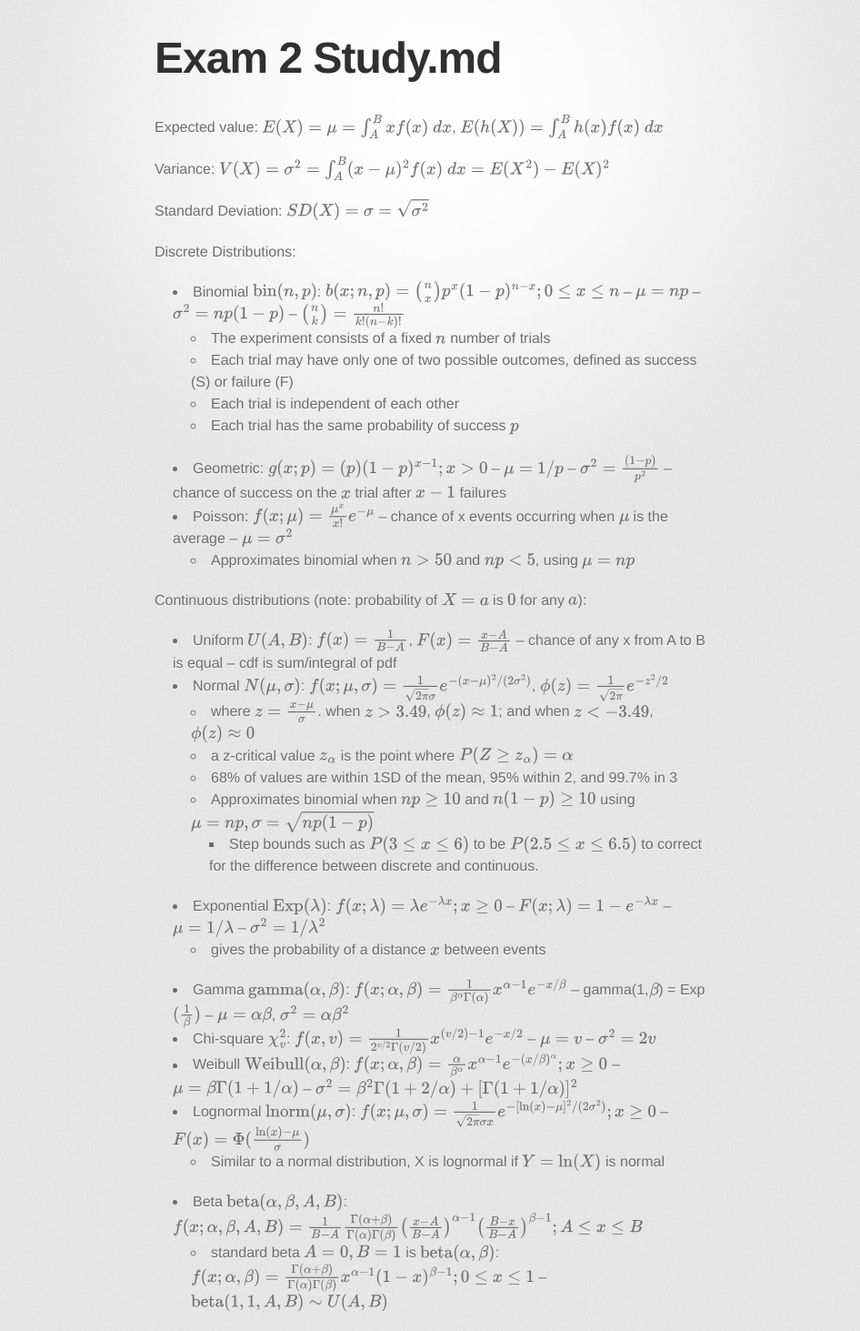
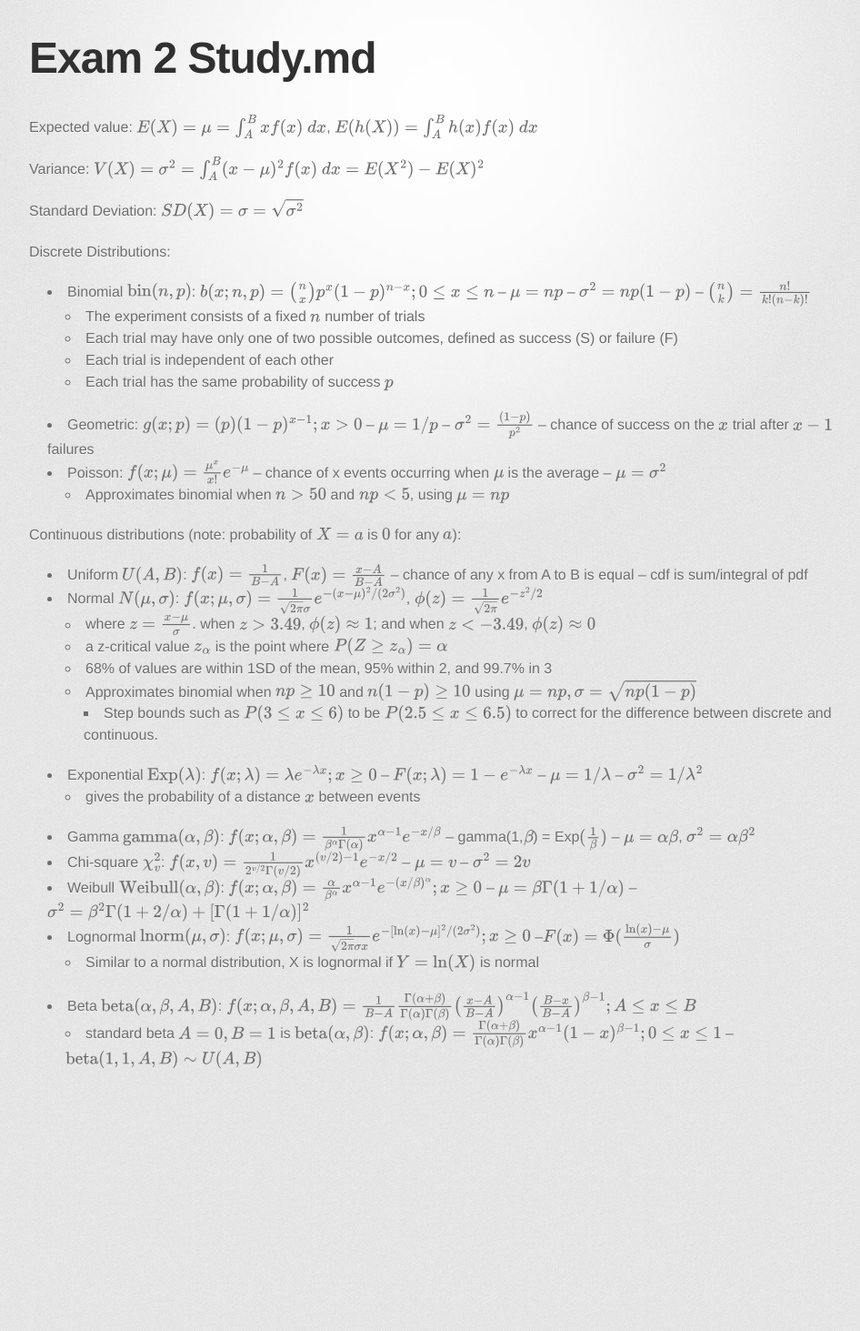
Before and after one commit to Aghast365/Website-Example, a Jekyll site: the page built from Notes/Exam 2 Study.md, in a window 1280 px wide. Shown: the whole page at 91% size, without its empty margins (160-1106 px from the left). Built offline with Jekyll 4.4.1, drawn with Linux system fonts in a browser that asks for light colours; our own code applies the rules of GitHub Pages for plain Markdown files; the repository's description, which GitHub fills in, is left out; after the commit the page ends 1196 px from its top, so only the background shows below that.

Commit message:
Update jekyll-theme-tactile.scss

```diff
--- a/_sass/jekyll-theme-tactile.scss
+++ b/_sass/jekyll-theme-tactile.scss
@@ -91,7 +91,7 @@ header h2 {
 }
 
 .inner {
-  width: 620px;
+  width: 70%;
   margin: 0 auto;
 }
 
```
